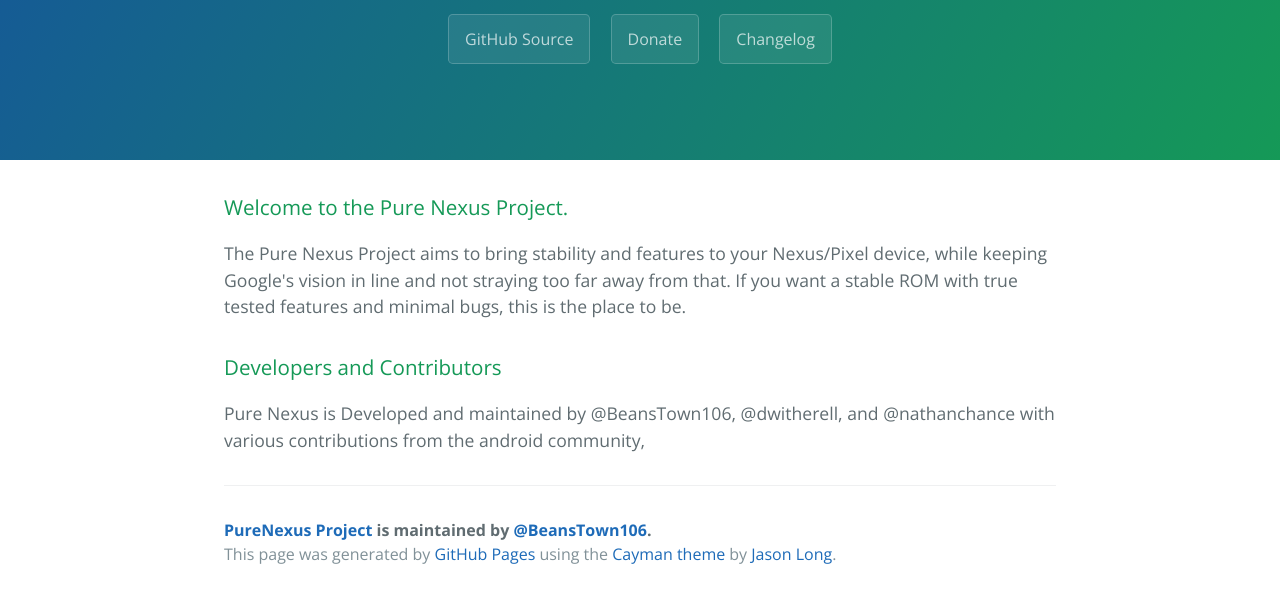
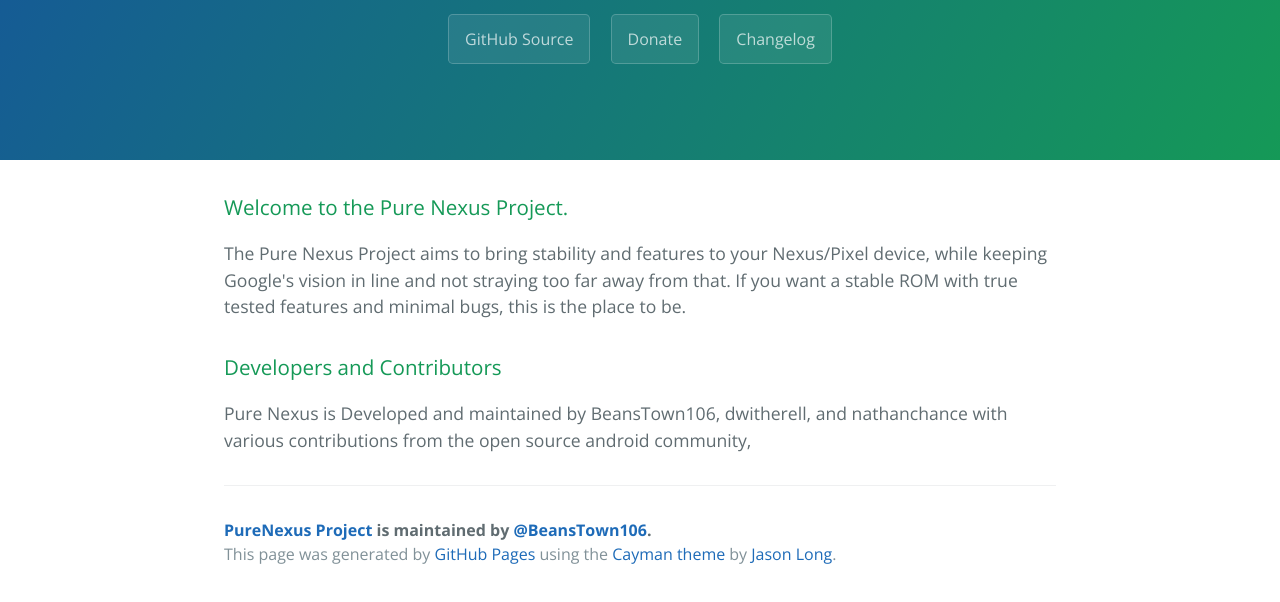
Before and after one commit to PureNexusProject/purenexusproject, a plain HTML site: page index.html in a window 1280 px wide. Shown: the part 176-778 px from the top of the page. Drawn offline with nearby package versions, Linux system fonts and the light colour scheme.

Commit message:
Update index.html

```diff
--- a/index.html
+++ b/index.html
@@ -29,7 +29,7 @@
 <h3>
 <a id="authors-and-contributors" class="anchor" href="#authors-and-contributors" aria-hidden="true"><span aria-hidden="true" class="octicon octicon-link"></span></a>Developers and Contributors</h3>
 
-<p>Pure Nexus is Developed and maintained by @BeansTown106, @dwitherell, and @nathanchance with various contributions from the android community, </p>
+<p>Pure Nexus is Developed and maintained by BeansTown106, dwitherell, and nathanchance with various contributions from the open source android community, </p>
 
       <footer class="site-footer">
         <span class="site-footer-owner"><a href="https://github.com/PureNexusProject/purenexusproject">PureNexus Project</a> is maintained by <a href="https://twitter.com/BeansTown106">@BeansTown106</a>.</span>
```
